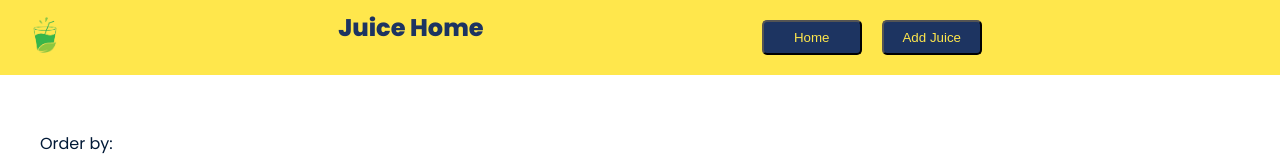
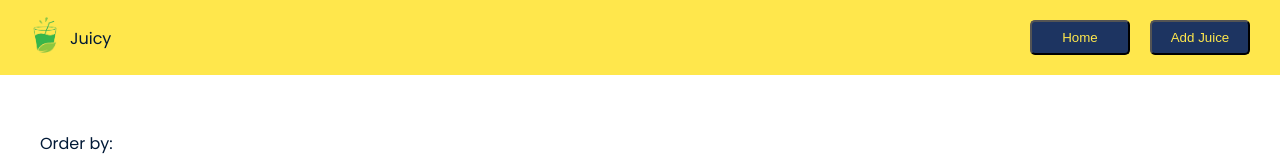
Before and after one commit to braincee/juice-app, a React (Create React App) app: page / in a window 1280 px wide. Shown: the top 160 px of the page. Built offline with nearby package versions, Linux system fonts and the light colour scheme; no server answers; the database is empty.

Commit message:
refactor navigation bar

```diff
--- a/src/pages/Navbar.js
+++ b/src/pages/Navbar.js
@@ -15,11 +15,10 @@ const Navbar = () => {
     <nav>
     <div className='logo'>
      <img src={Logo} alt="juice"/>
+     <div><p>Juicy</p></div>
     </div>
     <div>
-      <h1>Juice Home</h1>
-      </div>
-     <div className='links'>
+    <div className='links'>
       <button><Link to='/'>Home</Link></button>
        <button><Link to='/create'>Add Juice</Link></button>
      </div>
@@ -30,7 +29,7 @@ const Navbar = () => {
        <div><AiFillCloseCircle size={40} onClick={handleNav} className='close'/></div>
        <div className='draw'>
          <div className='header'>
-          <h1>Juice Home</h1>
+          <h1>Juicy Home</h1>
          </div>
         <div>
           <button><Link to='/' onClick={() => setNav(!nav)}>Home</Link></button>
@@ -40,6 +39,7 @@ const Navbar = () => {
          </div>
         </div>
      </div>
+    </div>
   </nav>
   )
 }
```
